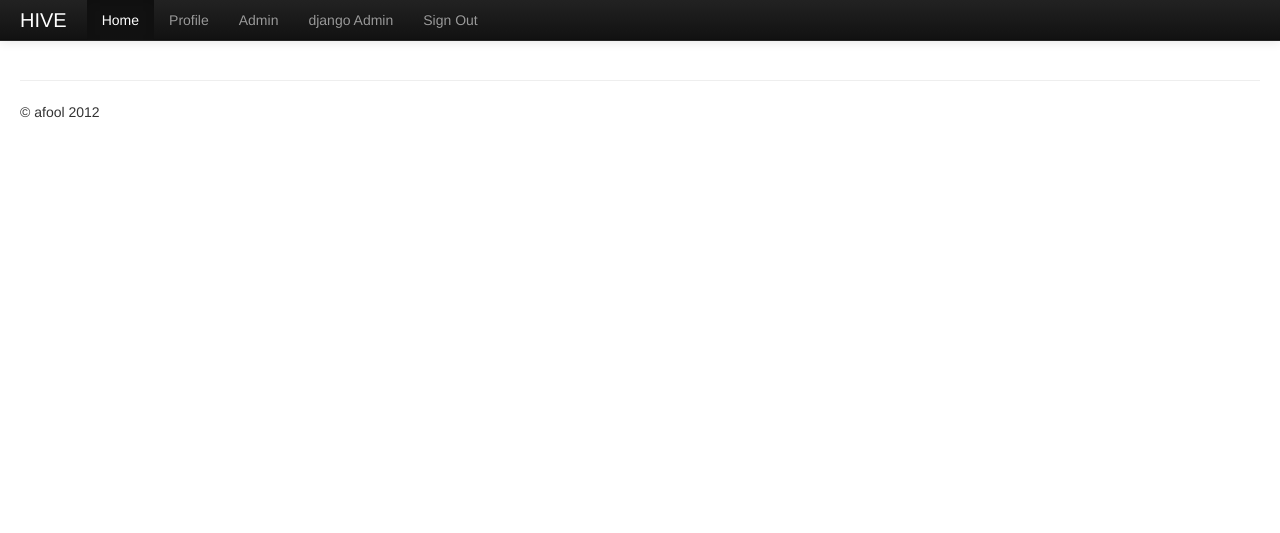
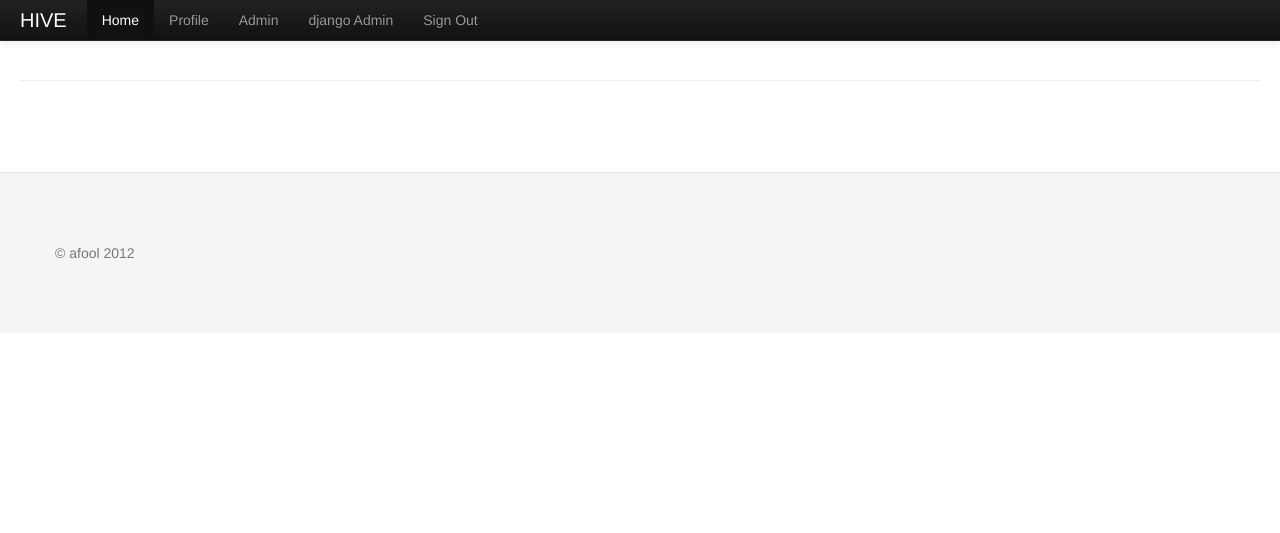
Before and after one commit to afool/hive, a Django app: page /accounts/profile/hive/ in a window 1280 px wide. Shown: the top 533 px of the page. Run offline with Django 3.2, Linux system fonts and the light colour scheme; data comes from the database, SQL or seed files in the repository; parts of the project's set-up code (start-up, migrations or seed data) failed here and were passed over.

Commit message:
modify footer

```diff
--- a/hive/html/templates/base.html
+++ b/hive/html/templates/base.html
@@ -19,6 +19,27 @@
       .sidebar-nav {
         padding: 9px 0;
       }
+	/* Footer
+	-------------------------------------------------- */
+
+	.footer {
+	  padding: 70px 0;
+	  margin-top: 70px;
+	  border-top: 1px solid #e5e5e5;
+	  background-color: #f5f5f5;
+	}
+	.footer p {
+	  margin-bottom: 0;
+	  color: #777;
+	}
+	.footer-links {
+	  margin: 10px 0;
+	}
+	.footer-links li {
+	  display: inline;
+	  margin-right: 10px;
+	}
+
     </style>
     <link href="{{ STATIC_URL }}css/bootstrap-responsive.css" rel="stylesheet" type="text/css" />
     <link rel="stylesheet" href="{{ STATIC_URL }}css/redactor.css" />
@@ -71,10 +92,13 @@
 
       <hr>
 
-      <footer>
-        <p>&copy; afool 2012</p>
+   </div>
+      <footer class="footer">
+	<div class="container">
+        	<p>&copy; afool 2012</p>
+	</div>
       </footer>
-   </div>
+
 
 	<!--scripts-->
 	<script type="text/javascript" src="{{ STATIC_URL }}js/jquery-1.8.0.min.js"></script>
```
